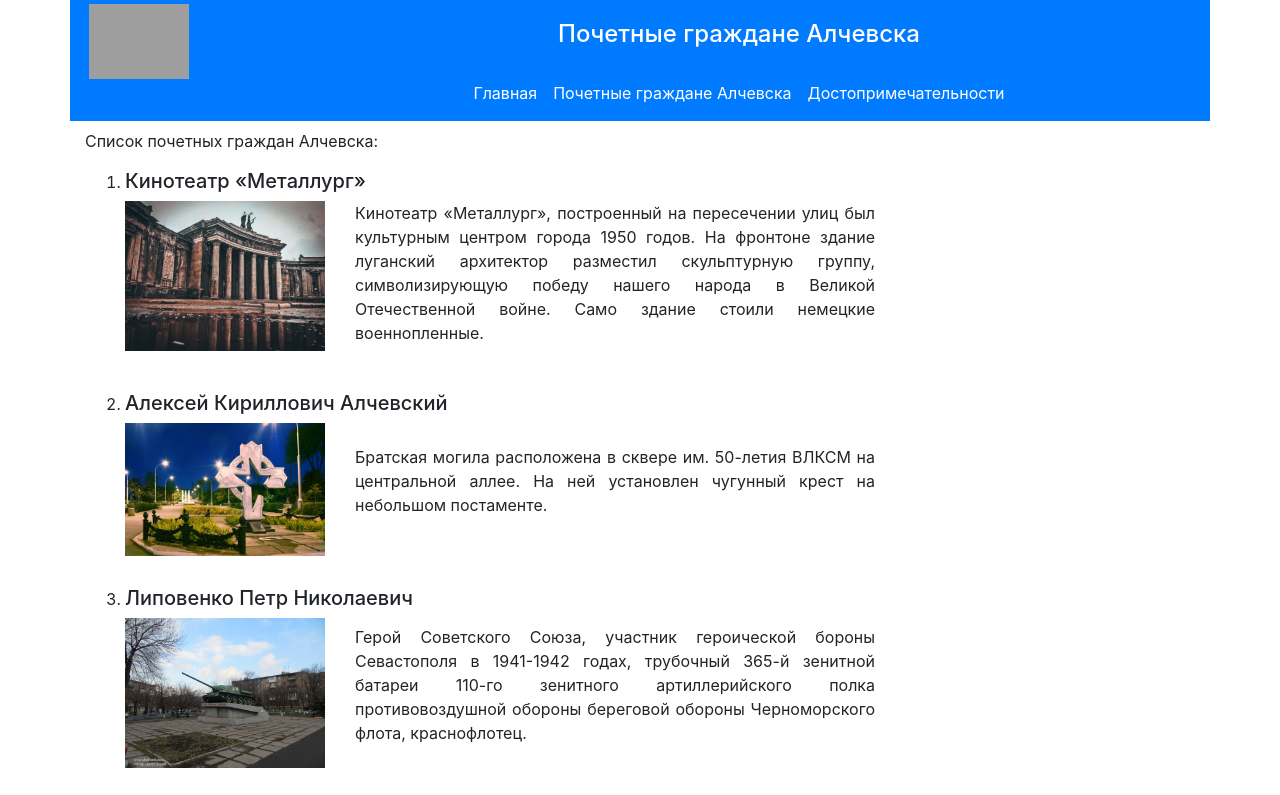
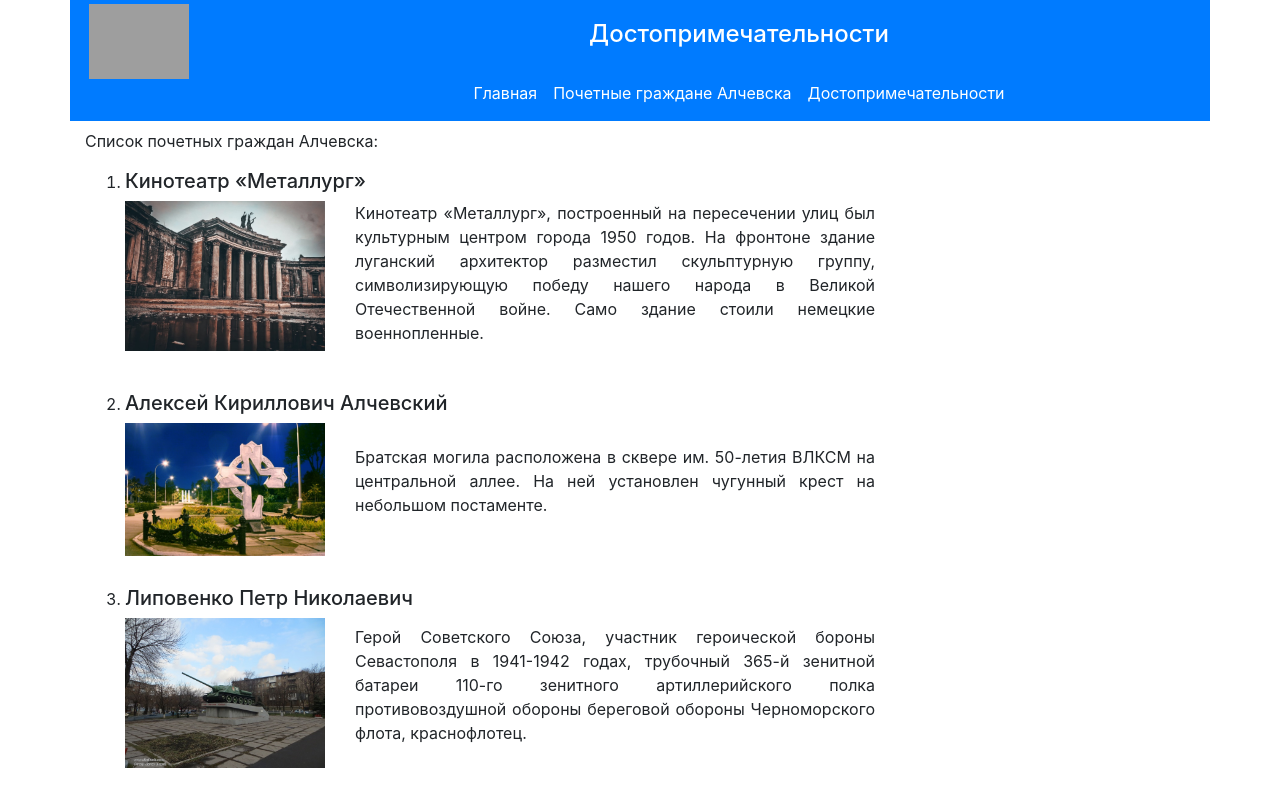
Before and after one commit to sights-of-alchevsk/-sights-of-alchevsk.github.io, a plain HTML site: page sights.html in a window 1280 px wide. Shown: the top 795 px of the page. Drawn offline with nearby package versions, Linux system fonts and the light colour scheme; grey boxes are pictures that could not be loaded.

Commit message:
Update sights.html

```diff
--- a/sights.html
+++ b/sights.html
@@ -20,7 +20,7 @@
                 <div class="col" >
                     <div class="row"><!--align-items-center h-100-->
                         <div class="col-auto"  style="margin: auto;">
-                            <p class="h4 text-center" style="margin-top: 20px;">Почетные граждане Алчевска<p>
+                            <p class="h4 text-center" style="margin-top: 20px;">Достопримечательности<p>
                         </div>
                     </div>
 
```
